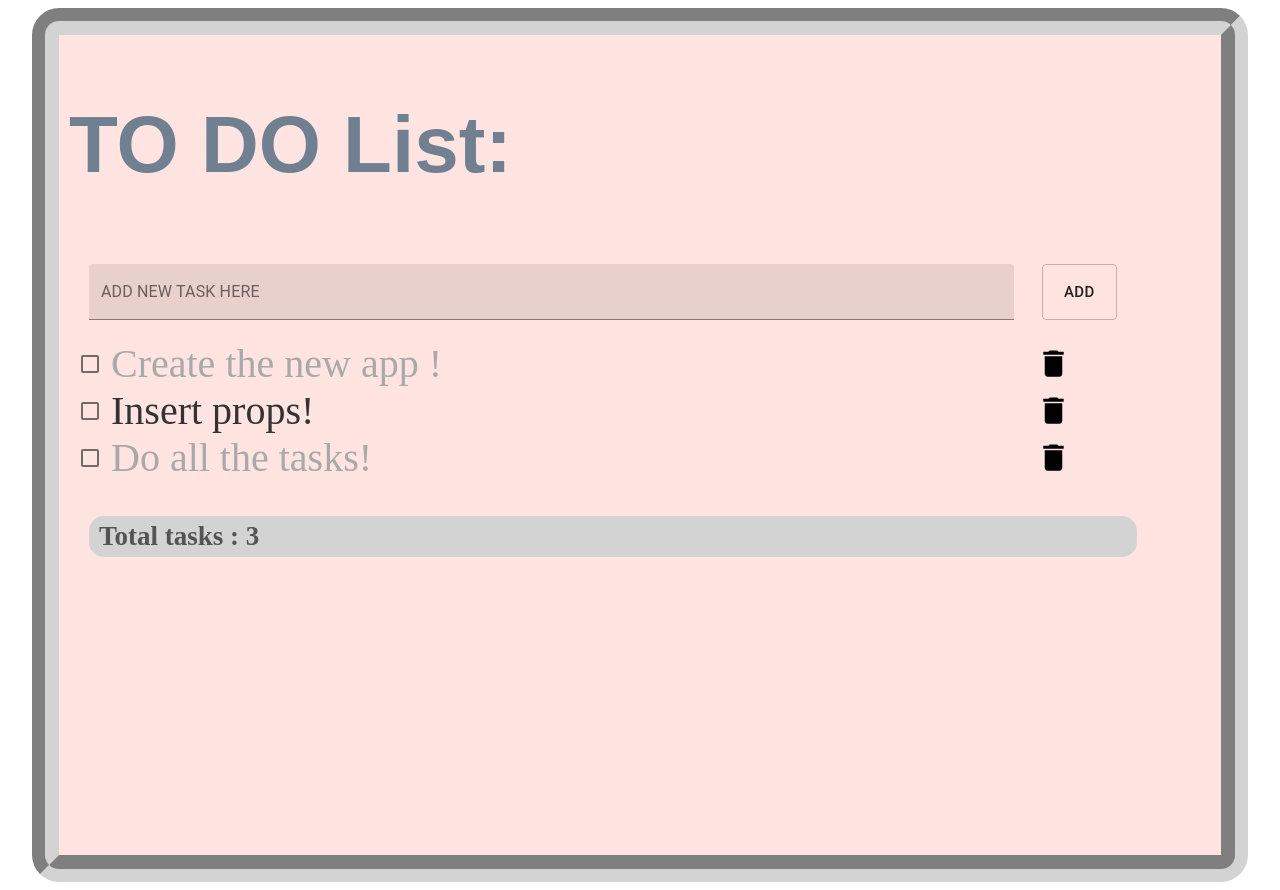
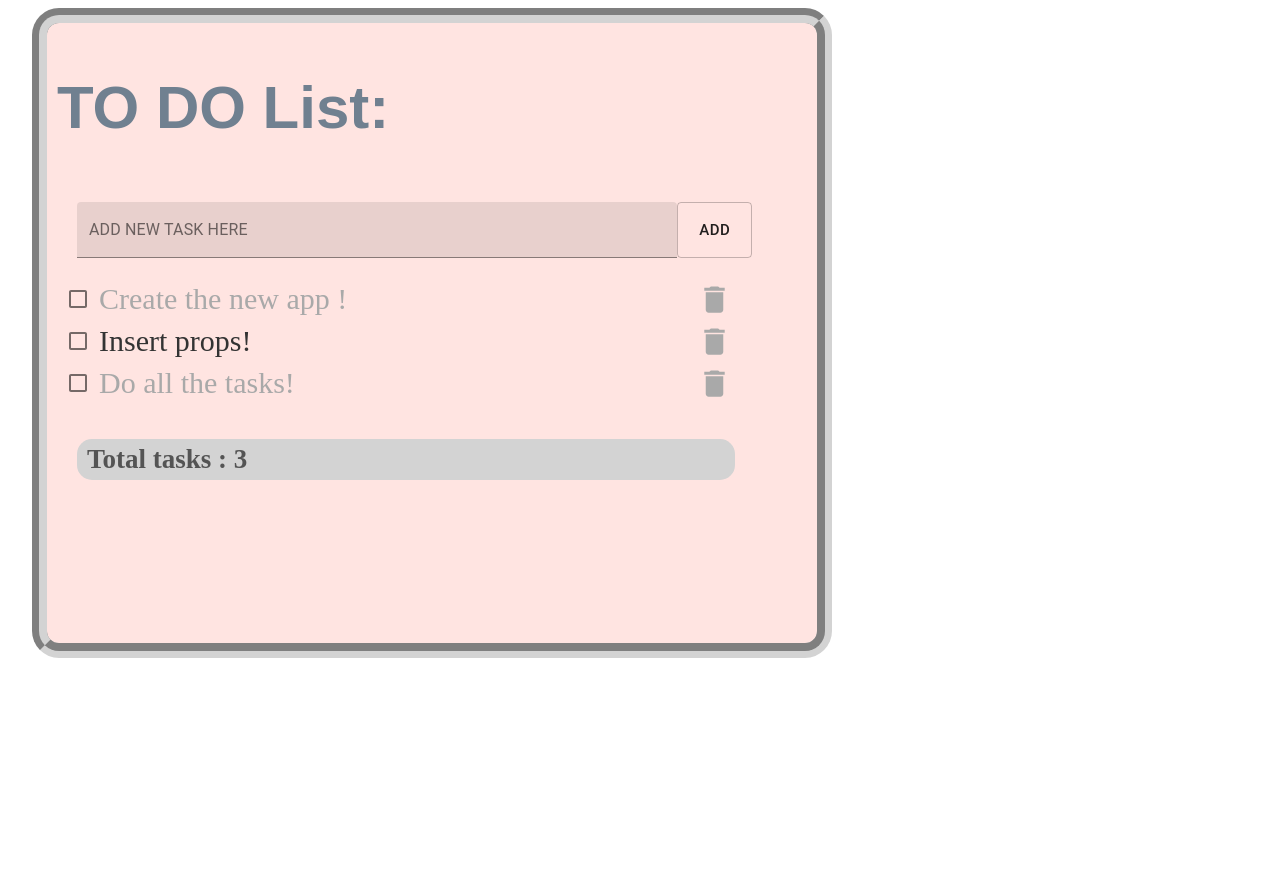
Before and after one commit to WebHeroSchool/React_Todo_NM, a React (Create React App) app: page / in a window 1280 px wide. After the commit the page ends 800 px from the top, so only its background shows below. Built offline with nearby package versions, Linux system fonts and the light colour scheme.

Commit message:
styles added

```diff
--- a/src/Components/App/App.js
+++ b/src/Components/App/App.js
@@ -24,7 +24,7 @@ const App = () => {
     ];
 
     return (
-<Container fixed >
+        <Container fixed>
             <div className={styles.wrap}>
                     <h1 className={styles.title}> TO DO List:</h1>
                     <InputItem />
--- a/src/Components/App/App.module.css
+++ b/src/Components/App/App.module.css
@@ -1,15 +1,15 @@
 .wrap{
     display: flex;
-    /*align-items: center;*/
     flex-direction: column;
-    font-size: 40px;
-    background: mistyrose;
-    height: 800px;
+    font-size: 30px;
+    background: #ffe4e1;
+    height: 600px;
+    width: 750px;
     padding: 10px;
-    border: groove 27px  lightgrey;
+    border: groove 15px #d3d3d3;
     border-radius: 27px;
 }
 .title{
-    color: slategrey;
+    color: #708090;
     font-family: "Apple SD Gothic Neo", sans-serif;
 }
--- a/src/Components/Footer/Footer.module.css
+++ b/src/Components/Footer/Footer.module.css
@@ -1,5 +1,5 @@
 .wrap{
-    width: 90%;
+    width: 85%;
     padding: 5px 10px;
     display: flex;
     border-radius: 15px;
--- a/src/Components/InputItem/InputItem.module.css
+++ b/src/Components/InputItem/InputItem.module.css
@@ -1,6 +1,5 @@
 .input{
     display: flex;
-    justify-content: space-between;
     margin: 20px;
     width: 90%;
 }
--- a/src/Components/Item/Items.module.css
+++ b/src/Components/Item/Items.module.css
@@ -12,4 +12,5 @@
 }
 .btn {
     cursor: pointer;
+    color: darkgrey;
 }
```
Lines whose indentation alone changed are shown as unchanged.
